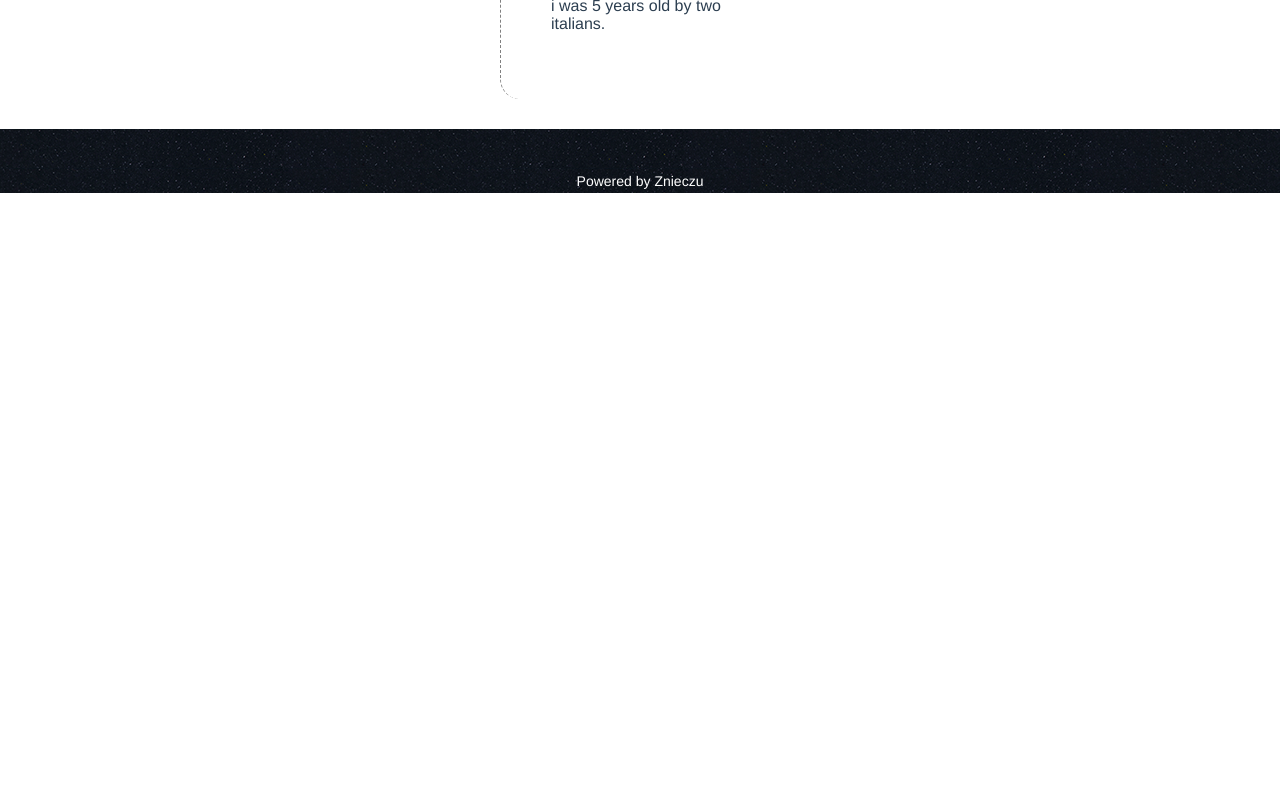
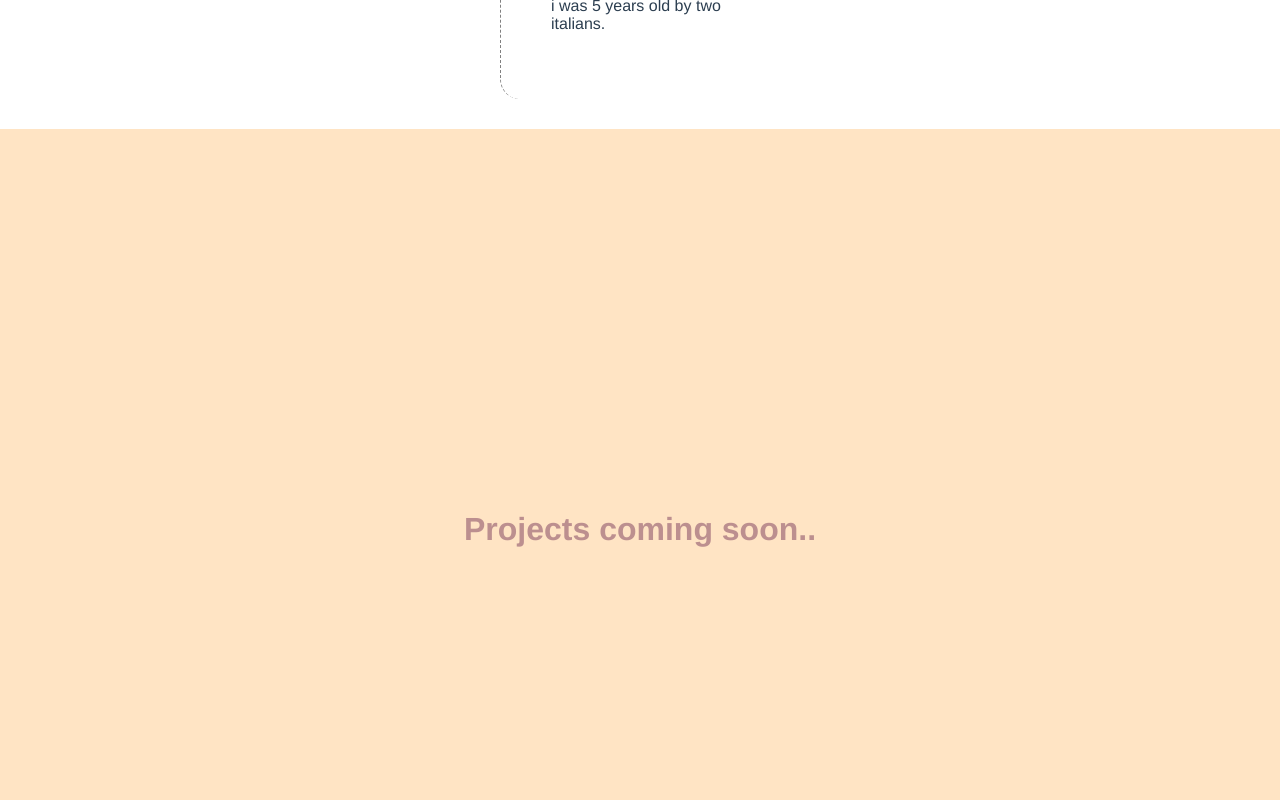
Before and after one commit to dev-tommasobellini/tommasobellini.it, a Vue app in the folder tommasobellini-front/: page / in a window 1280 px wide. Shown: the part 2080-2880 px from the top of the page. Before the commit the page ends 2273 px from the top, so only its background shows below. Built offline with nearby package versions, Linux system fonts and the light colour scheme; some icons are missing.

Commit message:
projects section added

```diff
--- a/tommasobellini-front/src/App.vue
+++ b/tommasobellini-front/src/App.vue
@@ -4,6 +4,7 @@
     <IntroSection />
     <!-- <FirstSection /> -->
     <SecondSection />
+    <ProjectsSection />
     <!-- <router-view/> -->
     <FooterBar />
   </div>
@@ -13,6 +14,7 @@
 import Navbar from './layout/Navbar'
 import FirstSection from './components/FirstSection';
 import SecondSection from './components/SecondSection';
+import ProjectsSection from './components/ProjectsSection';
 import IntroSection from './components/IntroSection';
 import FooterBar from './layout/FooterBar';
 
@@ -22,6 +24,7 @@ export default {
     Navbar,
     FirstSection,
     SecondSection,
+    ProjectsSection,
     IntroSection,
     FooterBar
   }
--- /dev/null
+++ b/tommasobellini-front/src/components/ProjectsSection.vue
@@ -0,0 +1,29 @@
+<template>
+    <div class="projects">
+        <h1>Projects coming soon..</h1>
+    </div>
+</template>
+
+<script>
+export default {
+    name: 'ProjectsSection',
+    data() {
+        return {
+
+        }
+    },
+    components: {}
+}
+</script>
+
+<style scoped>
+    .projects {
+        width: 100%;
+        height: 100vh;
+        background-color: bisque;
+        color: rosybrown;
+        display: flex;
+        justify-content: center;
+        align-items: center;
+    }
+</style>
```
